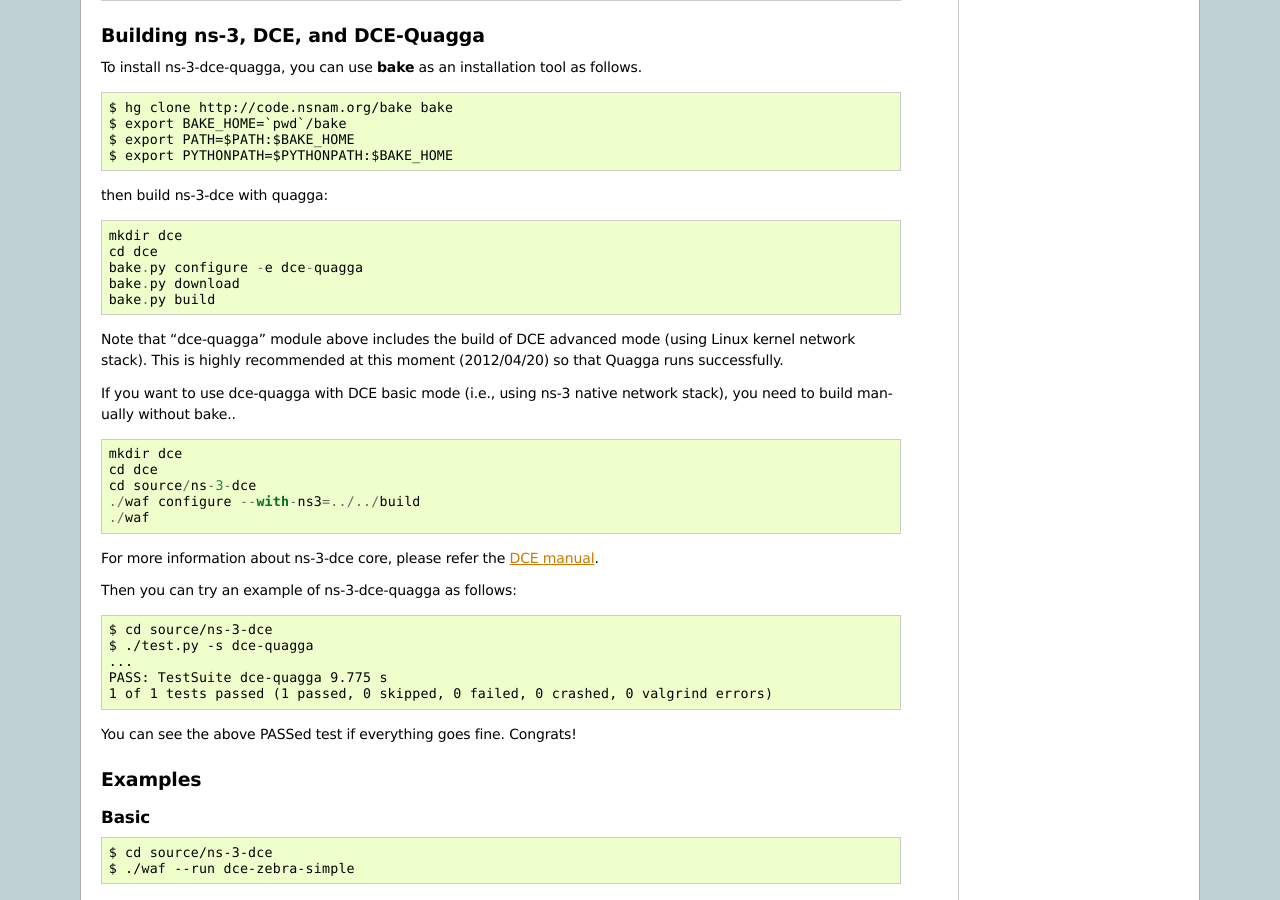
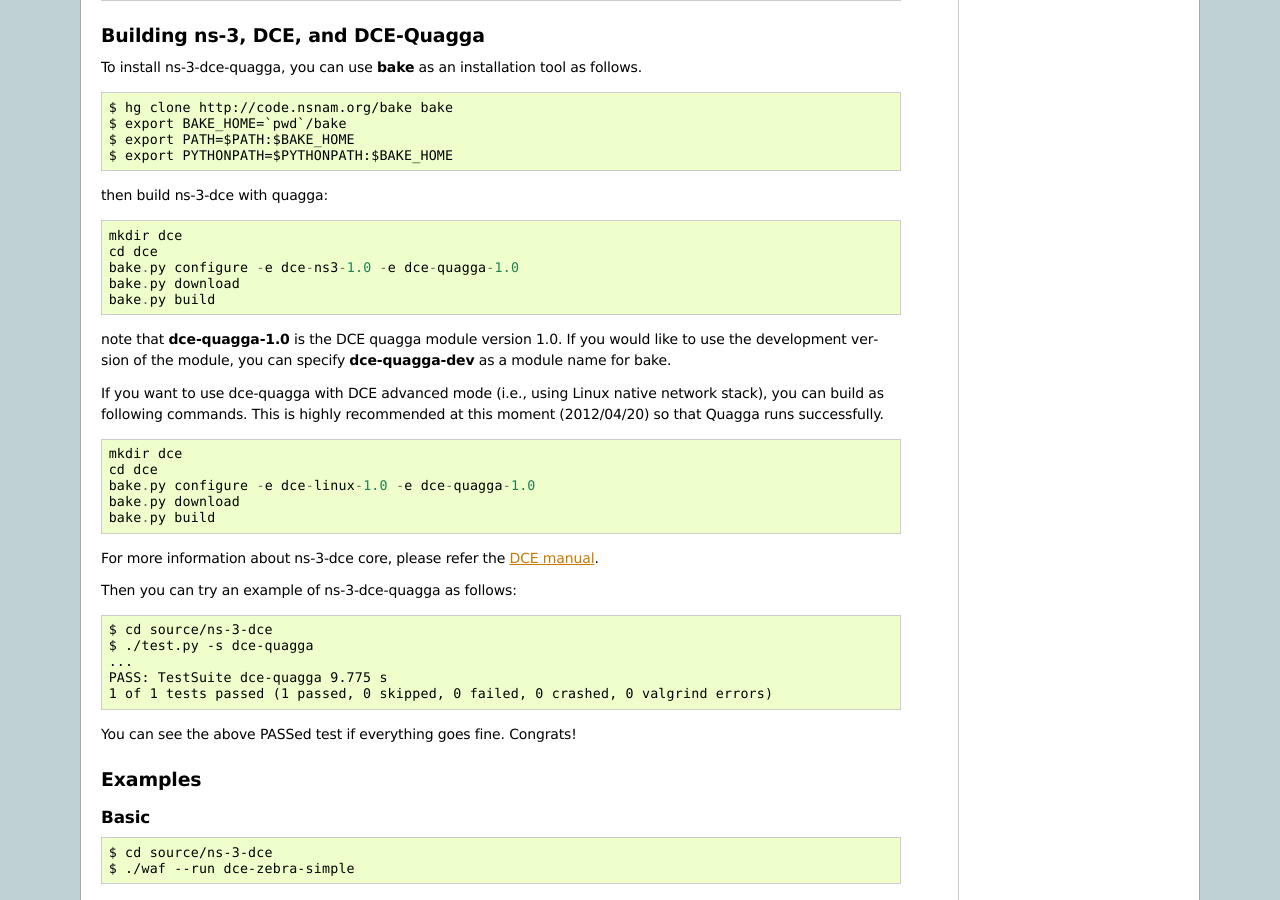
Before and after one commit to direct-code-execution/ns-3-dce-quagga, a Sphinx documentation site: the page built from doc/source/getting-started.rst, in a window 1280 px wide and 900 px high, scrolled down 858 px. Built offline with Sphinx 7.4.7, drawn with Linux system fonts in a browser that asks for light colours.

Commit message:
update document with new bake module name

```diff
--- a/doc/source/getting-started.rst
+++ b/doc/source/getting-started.rst
@@ -78,27 +78,29 @@ then build ns-3-dce with quagga:
 
   mkdir dce
   cd dce
-  bake.py configure -e dce-quagga
+  bake.py configure -e dce-ns3-1.0 -e dce-quagga-1.0
   bake.py download
   bake.py build
 
-Note that "dce-quagga" module above includes the build of DCE advanced
-mode (using Linux kernel network stack). This is highly recommended at
-this moment (2012/04/20) so that Quagga runs successfully.
+note that **dce-quagga-1.0** is the DCE quagga module version 1.0. If you would like to use the development version of the module, you can specify **dce-quagga-dev** as a module name for bake.
 
-If you want to use dce-quagga with DCE basic mode (i.e., using ns-3 native network stack), you need to build manually without bake..
+
+If you want to use dce-quagga with DCE advanced mode (i.e., using
+Linux native network stack), you can build as following commands.
+This is highly recommended at this moment (2012/04/20) so that Quagga
+runs successfully.
 
 ::
 
   mkdir dce
   cd dce
-  cd source/ns-3-dce
-  ./waf configure --with-ns3=../../build
-  ./waf
+  bake.py configure -e dce-linux-1.0 -e dce-quagga-1.0
+  bake.py download
+  bake.py build
 
 
 For more information about ns-3-dce core, please refer the `DCE manual
-<http://www-sop.inria.fr/members/Frederic.Urbani/ns3dceccnx/getting-started.html#building-ns-3-and-dce>`_.
+<../../html/getting-started.html>`_.
 
 
 Then you can try an example of ns-3-dce-quagga as follows:
```
